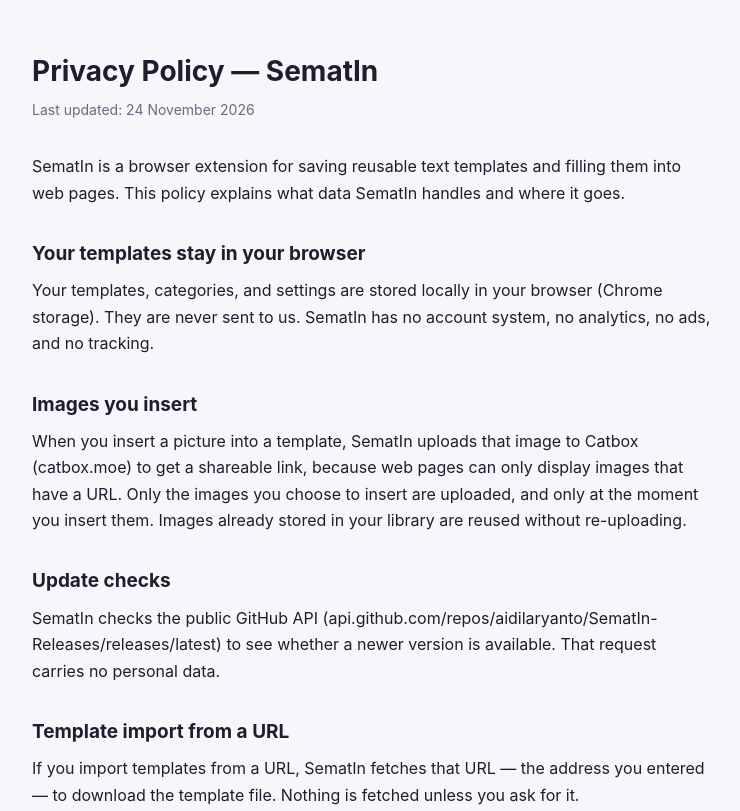
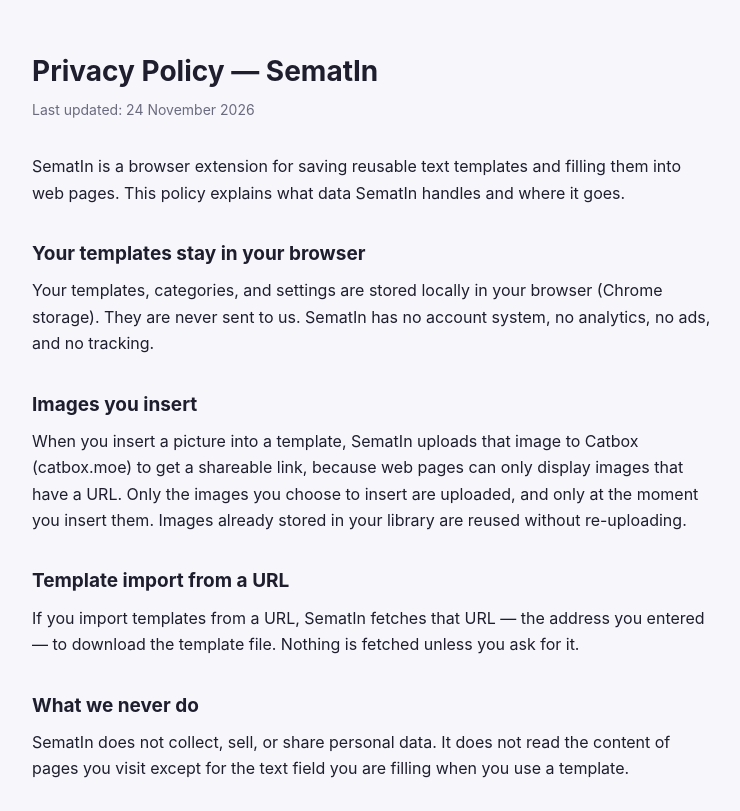
Before and after one commit to aidilaryanto/SematIn-Releases, a plain HTML site: page docs/privacy.html in a window 1280 px wide. Shown: the top 811 px of the page, without its empty margins (268-1008 px from the left). Drawn offline with Linux system fonts and the light colour scheme.

Commit message:
Website: remove Update checks section from privacy policy

```diff
--- a/docs/privacy.html
+++ b/docs/privacy.html
@@ -40,12 +40,6 @@
   uploaded, and only at the moment you insert them. Images already stored
   in your library are reused without re-uploading.</p>
 
-  <h2>Update checks</h2>
-  <p>SematIn checks the public GitHub API
-  (api.github.com/repos/aidilaryanto/SematIn-Releases/releases/latest) to see
-  whether a newer version is available. That request carries no personal
-  data.</p>
-
   <h2>Template import from a URL</h2>
   <p>If you import templates from a URL, SematIn fetches that URL — the
   address you entered — to download the template file. Nothing is fetched
```
